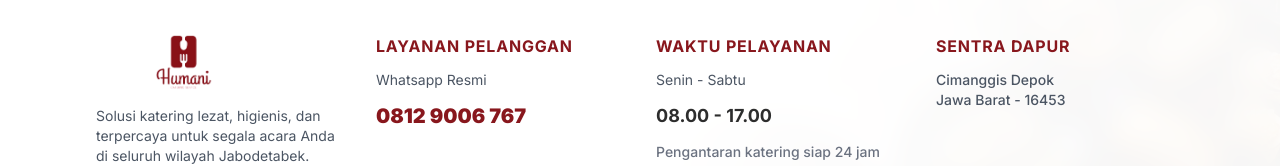
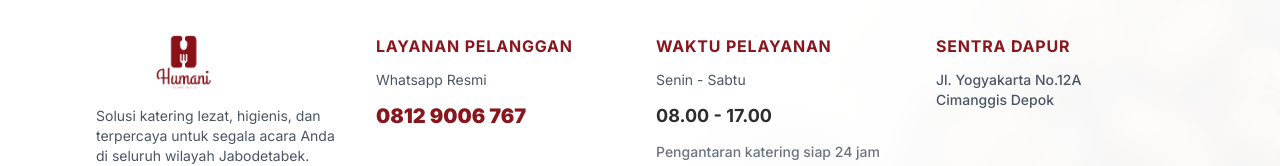
Before and after one commit to Rumah-web/humani, a Next.js app: page / in a window 1280 px wide. Shown: the part 4049-4215 px from the top of the page. Built offline with nearby package versions, Linux system fonts and the light colour scheme.

Commit message:
cghanged address

```diff
--- a/app/page.tsx
+++ b/app/page.tsx
@@ -91,8 +91,8 @@ export default function Home() {
       {/* Glassmorphic Fixed Header */}
       <header
         className={`fixed top-0 left-0 right-0 z-50 w-full transition-all duration-300 ${isScrolled
-            ? "backdrop-blur-xl bg-white/90 border-b border-gray-100/90 shadow-[0_4px_20px_rgba(0,0,0,0.04)] py-2 sm:py-3"
-            : "backdrop-blur-md bg-white/60 border-b border-transparent py-3 sm:py-5"
+          ? "backdrop-blur-xl bg-white/90 border-b border-gray-100/90 shadow-[0_4px_20px_rgba(0,0,0,0.04)] py-2 sm:py-3"
+          : "backdrop-blur-md bg-white/60 border-b border-transparent py-3 sm:py-5"
           }`}
       >
         <div className="max-w-6xl mx-auto px-3 sm:px-6 lg:px-8 flex items-center justify-between transition-all duration-300">
@@ -612,8 +612,8 @@ export default function Home() {
                 Sentra Dapur
               </div>
               <div className="text-xs sm:text-sm text-gray-600 leading-relaxed font-medium">
-                Cimanggis Depok <br />
-                Jawa Barat - 16453
+                Jl. Yogyakarta No.12A <br />
+                Cimanggis Depok
               </div>
             </div>
           </div>
```
